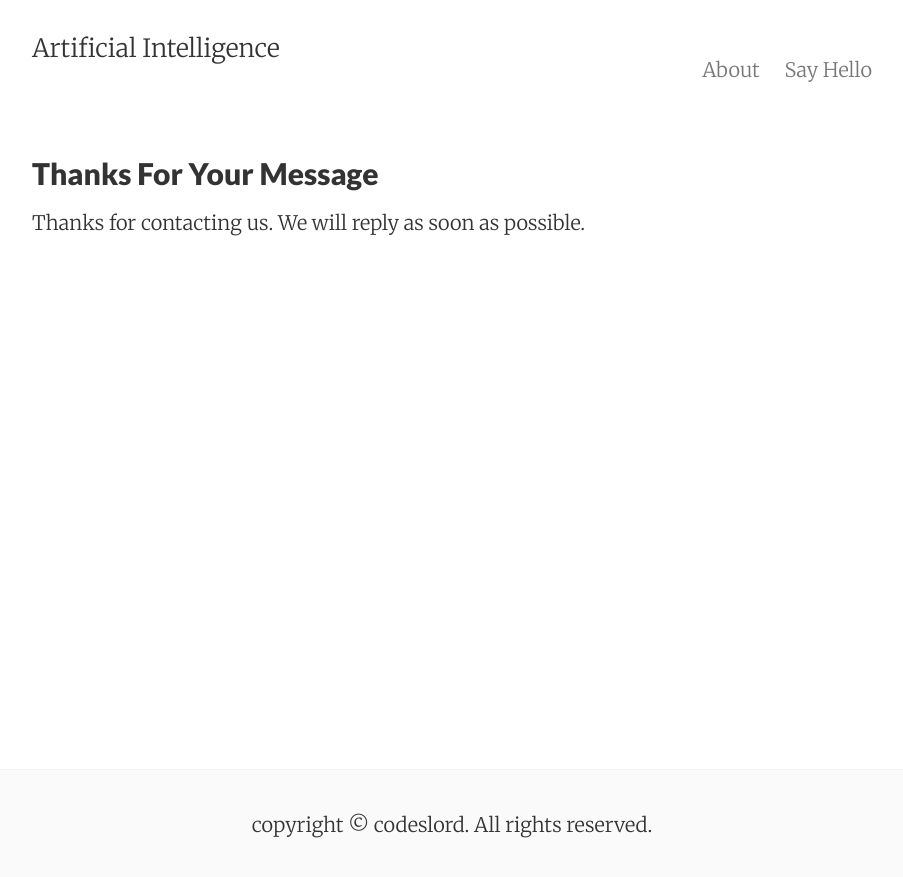
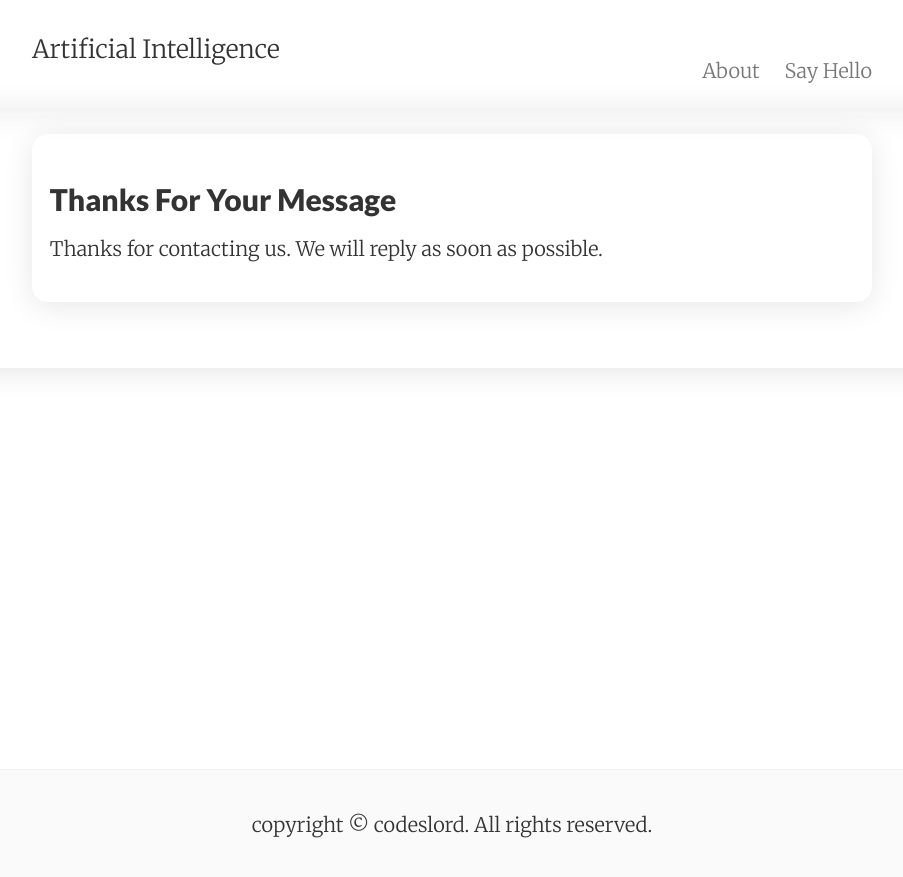
Before and after one commit to codeslord/codeslord.github.io, a Jekyll site: the page built from thanks.md, in a window 1280 px wide. Shown: the top 877 px of the page, without its empty margins (188-1091 px from the left). Built offline with Jekyll 4.4.1, drawn with Linux system fonts in a browser that asks for light colours; nearby versions of some CDN libraries.

Commit message:
Glassmorphic

```diff
--- a/Gemfile
+++ b/Gemfile
@@ -4,3 +4,7 @@ source 'https://rubygems.org'
 # maintaining a local Jekyll environment in sync with GitHub Pages
 # https://github.com/github/pages-gem
 gem 'github-pages'
+
+gem "webrick", "~> 1.8"
+
+gem "kramdown-math-katex", "~> 1.0"
--- a/_sass/_base.scss
+++ b/_sass/_base.scss
@@ -32,3 +32,42 @@ body {
      -moz-box-sizing: border-box;
   -webkit-box-sizing: border-box;
 }
+
+.profile {
+  background: rgba(255, 255, 255, 0.2);
+  border-radius: 50%;
+  box-shadow: 0 4px 30px rgba(0, 0, 0, 0.1);
+  backdrop-filter: blur(5px);
+  -webkit-backdrop-filter: blur(5px);
+  border: 1px solid rgba(255, 255, 255, 0.3);
+  width: 200px; /* Ensure width and height are equal for a round image */
+  height: 200px; /* Ensure width and height are equal for a round image */
+}
+
+.home {
+  // background-size: cover;
+  background-position: center;
+  background-attachment: fixed;
+  background-repeat: no-repeat;
+}
+
+.home::before {
+  content: "";
+  position: fixed;
+  top: 0;
+  left: 0;
+  width: 100%;
+  height: 100%;
+  background-image: url('/images/background.png');
+  background-size: 100%;
+  background-position: center;
+  background-attachment: fixed;
+  background-repeat: no-repeat;
+  z-index: -1; /* Ensure it is behind all other content */
+  // filter: blur(5px); /* Optional: Add a blur effect */
+}
+
+
+// <a href="https://ibb.co/Y2DPTb2"><img src="https://i.ibb.co/nr368Rr/background.png" alt="background" border="0"></a>
+// <a href="https://ibb.co/q5cFc3s"><img src="https://i.ibb.co/TL7q7x8/white-robot-background.webp" alt="white-robot-background" border="0"></a>
+// <a href="https://ibb.co/6W75QbW"><img src="https://i.ibb.co/HHfQZYH/background-robo.png" alt="background-robo" border="0"></a>
--- a/_sass/_header.scss
+++ b/_sass/_header.scss
@@ -1,6 +1,13 @@
 .site-header {
   padding-top: $space-1;
   padding-bottom: $space-2;
+  background: rgba(255, 255, 255, 0.2); /* Glassmorphic background */
+  backdrop-filter: blur(5px); /* Glassmorphic blur effect */
+  -webkit-backdrop-filter: blur(5px); /* Glassmorphic blur effect for Safari */
+  border: 1px solid rgba(255, 255, 255, 0.3); /* Glassmorphic border */
+  border-radius: 16px; /* Rounded corners */
+  box-shadow: 0 4px 30px rgba(0, 0, 0, 0.1); /* Glassmorphic shadow */
+  text-align: center;
 }
 
 .site-header a {
@@ -16,6 +23,7 @@
 
 .site-nav {
   padding-top: $nav-padding;
+  text-align: center;
 }
 
 .site-header nav a {
@@ -47,11 +55,3 @@
 .posts .post a:hover .post-summary {
   opacity: 0.88;
 }
-
-.site-header {
-  text-align: center;
-}
-
-.site-header .site-nav {
-  text-align: center;
-}
--- a/_sass/_posts.scss
+++ b/_sass/_posts.scss
@@ -1,27 +1,41 @@
-
 .post {
   position: relative;
   overflow: hidden;
+  margin-bottom: 2rem;
+  background: rgba(255, 255, 255, 0.2); /* Glassmorphic background */
+  border-radius: 16px; /* Glassmorphic rounded corners */
+  box-shadow: 0 4px 30px rgba(0, 0, 0, 0.1); /* Glassmorphic shadow */
+  backdrop-filter: blur(5px); /* Glassmorphic blur effect */
+  -webkit-backdrop-filter: blur(5px); /* Glassmorphic blur effect for Safari */
+  border: 1px solid rgba(255, 255, 255, 0.3); /* Glassmorphic border */
+  padding: 2%; /* Ensure there is no padding */
 }
 
-// .post-overlay {
-//   position: relative;
-//   z-index: 1;
-//   background: rgba(255, 255, 255, 0.8);
-//   padding: 1rem;
-// }
+.post-background {
+  position: absolute;
+  top: 0;
+  left: 0;
+  width: 100%;
+  height: 100%;
+  background-size: cover;
+  background-position: center;
+  filter: opacity(0.3);
+  border-radius: 10px;
+  z-index: 0;
+}
 
-// .post::before {
-//   content: "";
-//   position: absolute;
-//   top: 0;
-//   left: 0;
-//   width: 100%;
-//   height: 100%;
-//   background: rgba(0, 0, 0, 0.3); /* Adjust the color and opacity as needed */
-//   z-index: 0;
-// }
-
+.post-overlay {
+  position: relative;
+  z-index: 1;
+  background: rgba(219, 209, 209, 0.2); /* Semi-transparent background */
+  border-radius: 16px; /* Match glassmorphic style */
+  box-shadow: 0 4px 30px rgba(0, 0, 0, 0.1); /* Match glassmorphic style */
+  backdrop-filter: blur(5px); /* Apply blur to create frosted glass effect */
+  -webkit-backdrop-filter: blur(5px); /* Apply blur for Safari */
+  border: 1px solid rgba(255, 255, 255, 0.3); /* Light border */
+  padding: 1rem;
+  box-sizing: border-box; /* Ensure padding doesn't cause overflow */
+}
 
 .posts .post {
   margin-bottom: 0.75em;
@@ -31,13 +45,15 @@
 .posts .post:last-child {
   border-bottom: none;
   margin-bottom: .375em;
-  padding-bottom: 0;
+  // padding-bottom: 0;
 }
 
 .post-link .post-title {
   margin-top: 0;
   font-weight: 600;
   color: #333;
+  position: relative;
+  z-index: 2; /* Ensure link is above overlay */
 }
 
 .post-footer {
--- a/index.html
+++ b/index.html
@@ -10,10 +10,11 @@ layout: default
         {% assign image_tag = post.content | split: '<img' | last %}
         {% assign image_url = image_tag | split: 'src="' | last | split: '"' | first %}
         <div class="post py3" style="position: relative;">
-          {% if image_url %}
+
+          <div class="post-overlay">
+            {% if image_url %}
             <div class="post-background" style="background-image: url('{{ image_url }}');"></div>
           {% endif %}
-          <div class="post-overlay">
             <p class="post-meta">
               {% if site.date_format %}
                 {{ post.date | date: site.date_format }}
```
Also changed, not shown: about.md (+1 -1 lines), 1 other file.
